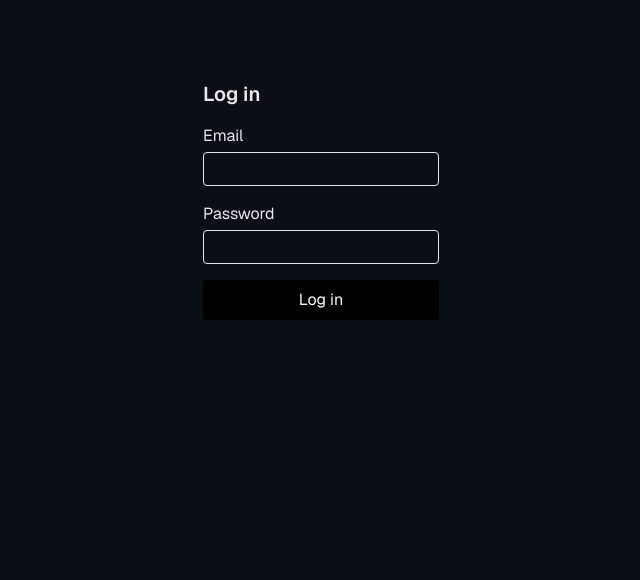
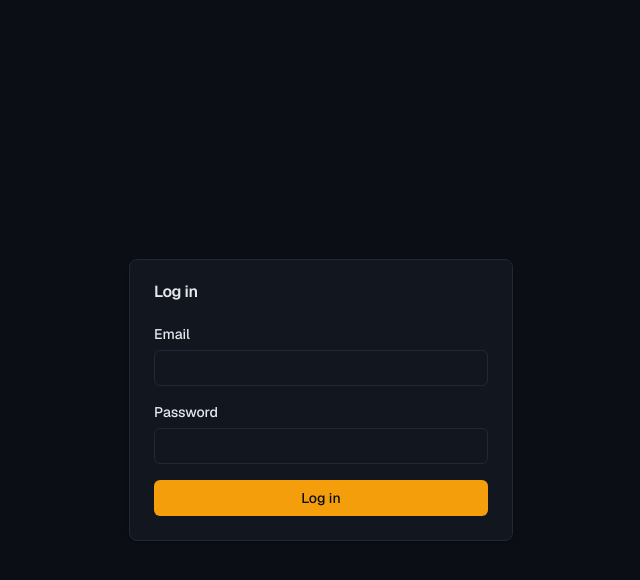
Before and after one commit to Mafuko/myyntijarjestelma, a Next.js app: page /login in a window 1280 px wide. Shown: the top 580 px of the page, without its empty margins (319-959 px from the left). Built offline with nearby package versions, Linux system fonts and the light colour scheme; no server answers.

Commit message:
feat: restyle login and invite pages

```diff
--- a/app/(auth)/invite/[token]/page.tsx
+++ b/app/(auth)/invite/[token]/page.tsx
@@ -3,6 +3,11 @@
 import { useState } from 'react'
 import { useParams } from 'next/navigation'
 import { acceptInvite } from '@/actions/auth'
+import { Button } from '@/components/ui/button'
+import { Input } from '@/components/ui/input'
+import { Label } from '@/components/ui/label'
+import { Card, CardContent, CardHeader, CardTitle } from '@/components/ui/card'
+import { Alert, AlertDescription } from '@/components/ui/alert'
 
 export default function InvitePage() {
   const params = useParams<{ token: string }>()
@@ -19,16 +24,26 @@ export default function InvitePage() {
   }
 
   return (
-    <form action={handleSubmit} className="mx-auto mt-20 flex max-w-sm flex-col gap-4">
-      <h1 className="text-xl font-semibold">Set your password</h1>
-      <label className="flex flex-col gap-1">
-        Password
-        <input name="password" type="password" required minLength={10} className="rounded border px-2 py-1" />
-      </label>
-      {error && <p className="text-red-600">{error}</p>}
-      <button type="submit" className="rounded bg-black px-4 py-2 text-white">
-        Set password
-      </button>
-    </form>
+    <div className="flex flex-1 items-center justify-center px-6">
+      <Card className="w-full max-w-sm">
+        <CardHeader>
+          <CardTitle>Set your password</CardTitle>
+        </CardHeader>
+        <CardContent>
+          <form action={handleSubmit} className="flex flex-col gap-4">
+            <div className="flex flex-col gap-1.5">
+              <Label htmlFor="password">Password</Label>
+              <Input id="password" name="password" type="password" required minLength={10} />
+            </div>
+            {error && (
+              <Alert variant="destructive">
+                <AlertDescription>{error}</AlertDescription>
+              </Alert>
+            )}
+            <Button type="submit">Set password</Button>
+          </form>
+        </CardContent>
+      </Card>
+    </div>
   )
 }
--- a/app/(auth)/login/page.tsx
+++ b/app/(auth)/login/page.tsx
@@ -2,6 +2,11 @@
 
 import { useState } from 'react'
 import { login } from '@/actions/auth'
+import { Button } from '@/components/ui/button'
+import { Input } from '@/components/ui/input'
+import { Label } from '@/components/ui/label'
+import { Card, CardContent, CardHeader, CardTitle } from '@/components/ui/card'
+import { Alert, AlertDescription } from '@/components/ui/alert'
 
 export default function LoginPage() {
   const [error, setError] = useState<string | null>(null)
@@ -16,20 +21,30 @@ export default function LoginPage() {
   }
 
   return (
-    <form action={handleSubmit} className="mx-auto mt-20 flex max-w-sm flex-col gap-4">
-      <h1 className="text-xl font-semibold">Log in</h1>
-      <label className="flex flex-col gap-1">
-        Email
-        <input name="email" type="email" required className="rounded border px-2 py-1" />
-      </label>
-      <label className="flex flex-col gap-1">
-        Password
-        <input name="password" type="password" required className="rounded border px-2 py-1" />
-      </label>
-      {error && <p className="text-red-600">{error}</p>}
-      <button type="submit" className="rounded bg-black px-4 py-2 text-white">
-        Log in
-      </button>
-    </form>
+    <div className="flex flex-1 items-center justify-center px-6">
+      <Card className="w-full max-w-sm">
+        <CardHeader>
+          <CardTitle>Log in</CardTitle>
+        </CardHeader>
+        <CardContent>
+          <form action={handleSubmit} className="flex flex-col gap-4">
+            <div className="flex flex-col gap-1.5">
+              <Label htmlFor="email">Email</Label>
+              <Input id="email" name="email" type="email" required />
+            </div>
+            <div className="flex flex-col gap-1.5">
+              <Label htmlFor="password">Password</Label>
+              <Input id="password" name="password" type="password" required />
+            </div>
+            {error && (
+              <Alert variant="destructive">
+                <AlertDescription>{error}</AlertDescription>
+              </Alert>
+            )}
+            <Button type="submit">Log in</Button>
+          </form>
+        </CardContent>
+      </Card>
+    </div>
   )
 }
```
